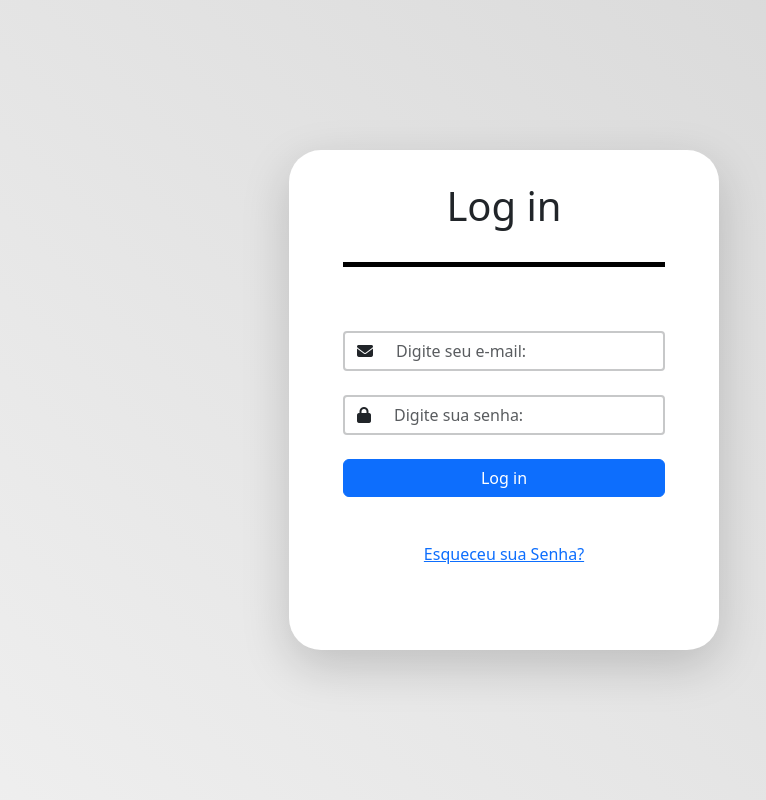
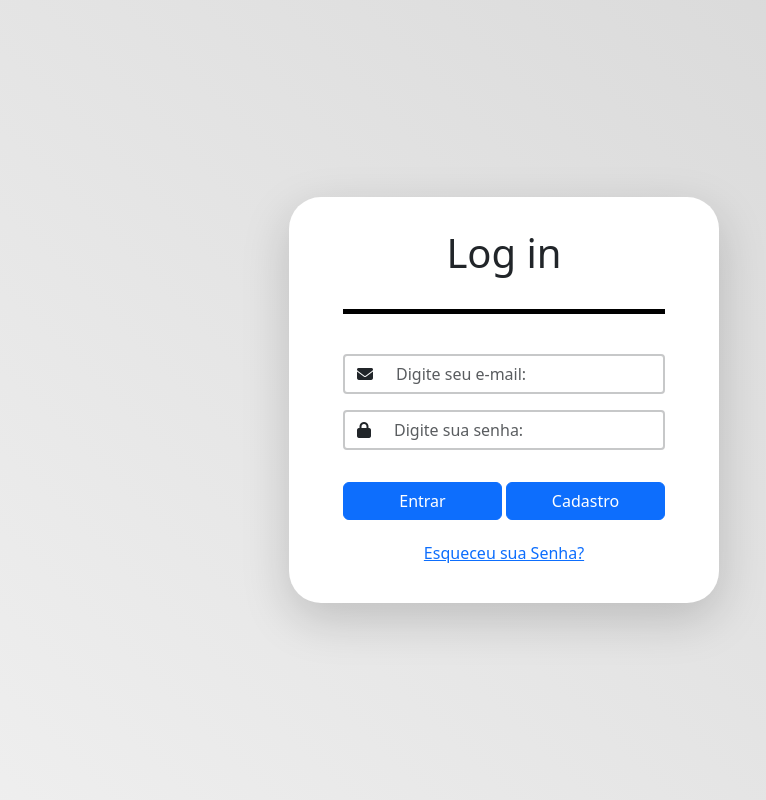
Before and after one commit to GuiLeandrin/listify_project, a PHP site: page / in a window 1280 px wide. Shown: the whole page, without its empty margins (136-902 px from the left). Run offline with PHP 8.4, Linux system fonts and the light colour scheme; some libraries are stand-ins or nearby versions.

Commit message:
Sistema_Login + Botão Cadastro

```diff
--- a/index.php
+++ b/index.php
@@ -22,27 +22,25 @@
                 $senhaBanco = "SELECT * FROM usuarios WHERE senha = '$senha';";
                 $verificaEmail = $conexao->query($emailBanco);
                 $verificaSenha = $conexao->query($senhaBanco);
-                if ($verificaEmail->num_rows == 0 && $verificaSenha->num_rows == 0) {
+                if ($verificaEmail->num_rows == 0) {
                     $msg = true;
                     if($msg) {
                         $erroConta = "
-                            <div class='bg-danger mt-4 rounded text-center w-100 p-3 mt-1'>
-                                <p class='text-white m-0 d-flex justify-content-center align-items-center h-100'>Você não possui uma conta!!</p>
+                            <div class='bg-danger mt-4 rounded text-center w-100 p-2 mt-1'>
+                                <p class='text-white m-0 d-flex justify-content-center align-items-center h-100'>Este e-mail não possui uma conta!!</p>
                             </div>
                         ";
                     }
                     $msg = false;
-                } elseif ($verificaEmail->num_rows == 0) {
-                    $erroEmail = "<p class='text-center mt-2 p-2 bg-danger w-75 text-white rounded'>Email incorreto, digite novamente!</p>";
                 } elseif ($verificaSenha->num_rows == 0) {
-                    $erroSenha = "<p class='text-center mt-2 p-2 bg-danger w-75 text-white rounded'>Senha incorreta, digite novamente!</p>";
+                    $erroSenha = "<p class='text-center p-2 mt-1 bg-danger w-75 text-white rounded'>Senha incorreta, digite novamente!</p>";
                 }
             }
         } else {
             $msg = true;
             if($msg) {
                 $erroForms = "
-                    <div class='bg-danger mt-4 rounded text-center w-100 p-3 mt-1'>
+                    <div class='bg-danger mt-4 rounded text-center w-100 p-2 mt-1'>
                         <p class='text-white m-0 d-flex justify-content-center align-items-center h-100'>Formulário não preenchido corretamente!!</p>
                     </div>
                 ";
@@ -67,35 +65,38 @@
     <title>Exercício Login - Bootstrap</title>
 </head>
 <body class="vh-100 d-flex align-items-center justify-content-center p-2 row overflow-hidden" style="background: linear-gradient(45deg, #f0f0f0, #d6d6d6);">
-    <div class="bg-white shadow-lg rounded-5 d-flex flex-column align-items-center col-md-4 col-sm-8 col-10" style="min-height: 500px; padding: 2rem 0;">
+    <div class="bg-white shadow-lg rounded-5 d-flex flex-column align-items-center col-md-4 col-sm-8 col-10" style="min-height: 350px; padding: 2rem 0;">
         <div class="w-75 mb-3 pb-4 d-flex align-items-center justify-content-center border-bottom border-5 border-black">
                 <h1>Log in</h1>
         </div>
             <form action=""  method="POST" class="w-100 h-75 d-flex flex-column align-items-center">
-                <div class="input-group rounded-1 border border-2 border-dark border-opacity-25 w-75 mt-5">
+                <div class="input-group rounded-1 border border-2 border-dark border-opacity-25 w-75 mt-4">
                     <label for="email" class="input-group-text bg-transparent border-0 text-decoration-none"  style="cursor: text;"><i class="fa-solid fa-envelope"></i></label>
                     <input type="email" class="form-control bg-transparent border-0 shadow-none" placeholder="Digite seu e-mail:" name="email" id="email">
                 </div>
                 <?php if ($erroEmail): ?>
                         <?php echo $erroEmail; ?>
                 <?php endif; ?>
-                <div class="input-group rounded-1 border border-2 border-dark border-opacity-25 w-75 mt-4">
+                <div class="input-group rounded-1 border border-2 border-dark border-opacity-25 w-75 mt-3 mb-2">
                     <label for="senha" class="input-group-text bg-transparent border-0 text-decoration-none"  style="cursor: text;"><i class="fa-solid fa-lock"></i></label>
                     <input type="password" class="form-control bg-transparent border-0 shadow-none" placeholder="Digite sua senha:" name="senha" id="senha">
                 </div>
                 <?php if ($erroSenha): ?>
                         <?php echo $erroSenha; ?>
                 <?php endif; ?>
-                <div class="w-75 mt-4">
-                    <input type="submit" name="submit" class="btn btn-primary w-100" value="Log in">
+                <div class="w-75 mt-4 d-flex gap-1">
+                    <input type="submit" name="submit" class="btn btn-primary w-100" value="Entrar">
+                    <a href="cadastro.php" class="btn btn-primary w-100">Cadastro</a>
+                </div>
+                <div class="w-75 d-flex gap-1">
                     <?php if ($erroForms): ?>
-                        <?php echo $erroForms; ?>
+                            <?php echo $erroForms; ?>
                     <?php endif; ?>
                     <?php if ($erroConta): ?>
-                        <?php echo $erroConta; ?>
+                            <?php echo $erroConta; ?>
                     <?php endif; ?>
-                </div>
-                <div class="mt-5">
+                    </div>
+                <div class="mt-4">
                     <h6><a href="">Esqueceu sua Senha?</a></h6>
                 </div>
             </form>
```
Also changed, not shown: cadastro.php (added).
